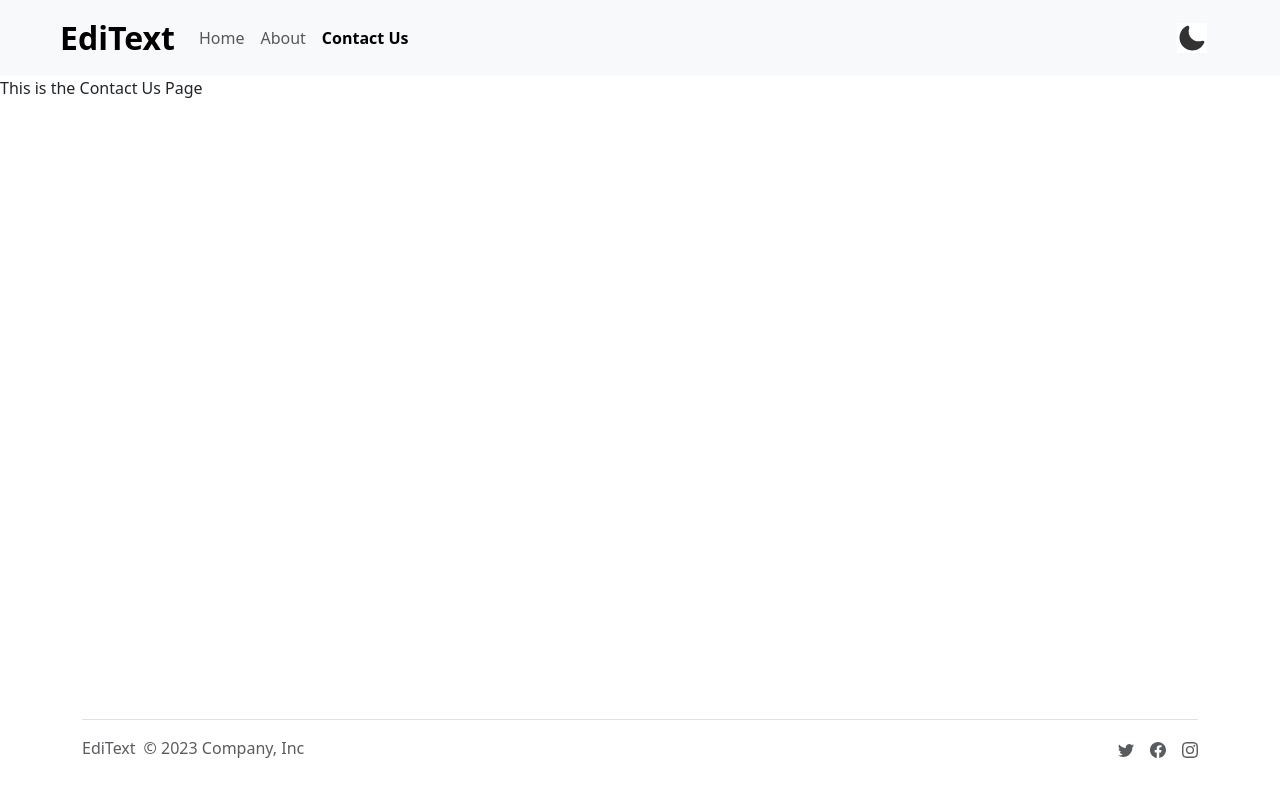
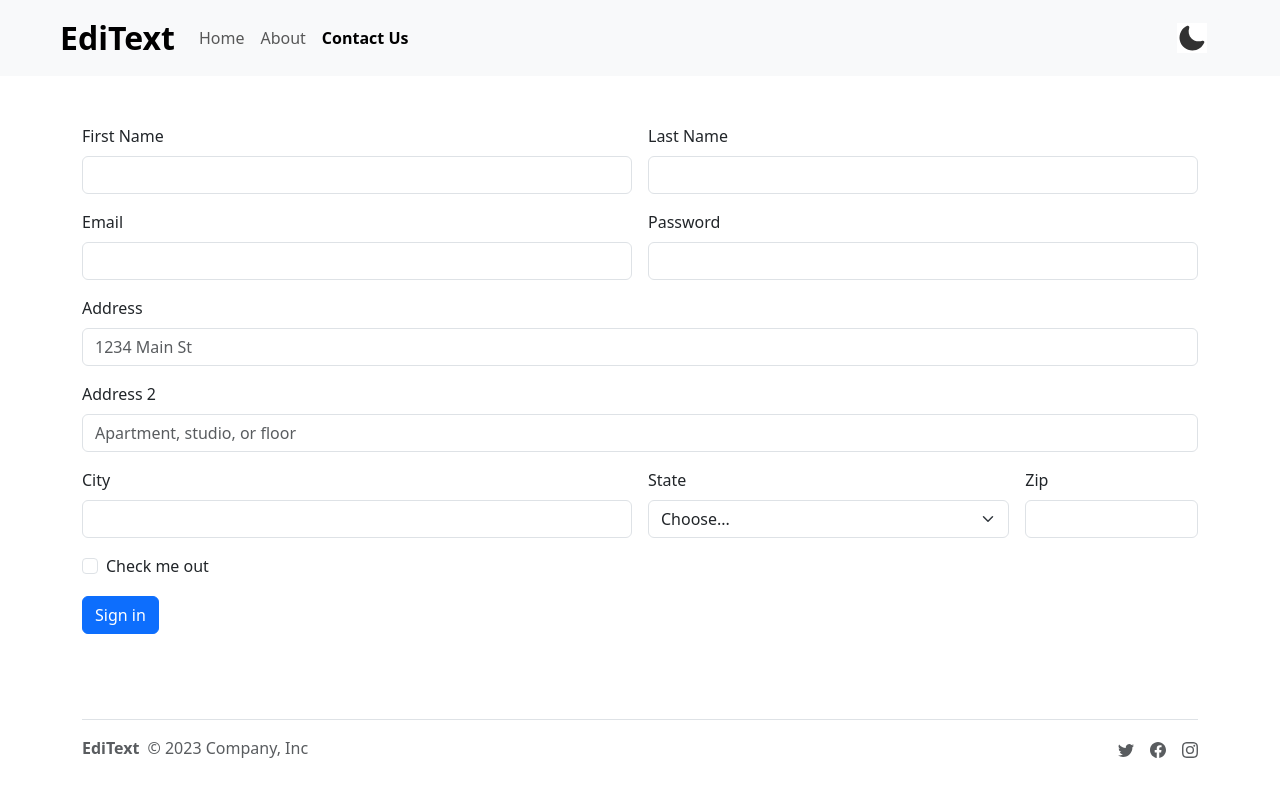
Before and after one commit to JollyBolt/EdiText, a React (Vite) app: page /contact in a window 1280 px wide. Shown: the top 796 px of the page. Built offline with nearby package versions, Linux system fonts and the light colour scheme.

Commit message:
Setting Up COntact Page

```diff
--- a/src/components/Contact.jsx
+++ b/src/components/Contact.jsx
@@ -1,9 +1,62 @@
 import React from 'react'
 
 function Contact() {
-  return (
-    <div>This is the Contact Us Page</div>
-  )
+    return (
+        <div className='container mt-5'>
+            <form className="row g-3">
+                <div className="col-md-6">
+                    <label for="inputEmail4" className="form-label">First Name</label>
+                    <input type="email" className="form-control" id="inputEmail4" />
+                </div>
+                <div className="col-md-6">
+                    <label for="inputPassword4" className="form-label">Last Name</label>
+                    <input type="password" className="form-control" id="inputPassword4" />
+                </div>
+                <div className="col-md-6">
+                    <label for="inputEmail4" className="form-label">Email</label>
+                    <input type="email" className="form-control" id="inputEmail4" />
+                </div>
+                <div className="col-md-6">
+                    <label for="inputPassword4" className="form-label">Password</label>
+                    <input type="password" className="form-control" id="inputPassword4" />
+                </div>
+                <div className="col-12">
+                    <label for="inputAddress" className="form-label">Address</label>
+                    <input type="text" className="form-control" id="inputAddress" placeholder="1234 Main St" />
+                </div>
+                <div className="col-12">
+                    <label for="inputAddress2" className="form-label">Address 2</label>
+                    <input type="text" className="form-control" id="inputAddress2" placeholder="Apartment, studio, or floor" />
+                </div>
+                <div className="col-md-6">
+                    <label for="inputCity" className="form-label">City</label>
+                    <input type="text" className="form-control" id="inputCity" />
+                </div>
+                <div className="col-md-4">
+                    <label for="inputState" className="form-label">State</label>
+                    <select id="inputState" className="form-select">
+                        <option selected>Choose...</option>
+                        <option>...</option>
+                    </select>
+                </div>
+                <div className="col-md-2">
+                    <label for="inputZip" className="form-label">Zip</label>
+                    <input type="text" className="form-control" id="inputZip" />
+                </div>
+                <div className="col-12">
+                    <div className="form-check">
+                        <input className="form-check-input" type="checkbox" id="gridCheck" />
+                        <label className="form-check-label" for="gridCheck">
+                            Check me out
+                        </label>
+                    </div>
+                </div>
+                <div className="col-12">
+                    <button type="submit" className="btn btn-primary">Sign in</button>
+                </div>
+            </form>
+        </div>
+    )
 }
 
 export default Contact
--- a/src/components/Footer.jsx
+++ b/src/components/Footer.jsx
@@ -5,7 +5,7 @@ export default function Footer() {
         <div className="container fixed-bottom">
             <footer className="d-flex flex-wrap justify-content-between align-items-center py-3 my-4 border-top">
                 <div className="col-md-4 d-flex align-items-center">
-                    <a href="/" className="mb-3 me-2 mb-md-0 text-body-secondary text-decoration-none lh-1">
+                    <a href="/" className="mb-3 me-2 mb-md-0 text-body-secondary text-decoration-none lh-1 fw-bold">
                         EdiText
                     </a>
                     <span className="mb-3 mb-md-0 text-body-secondary">© 2023 Company, Inc</span>
```
